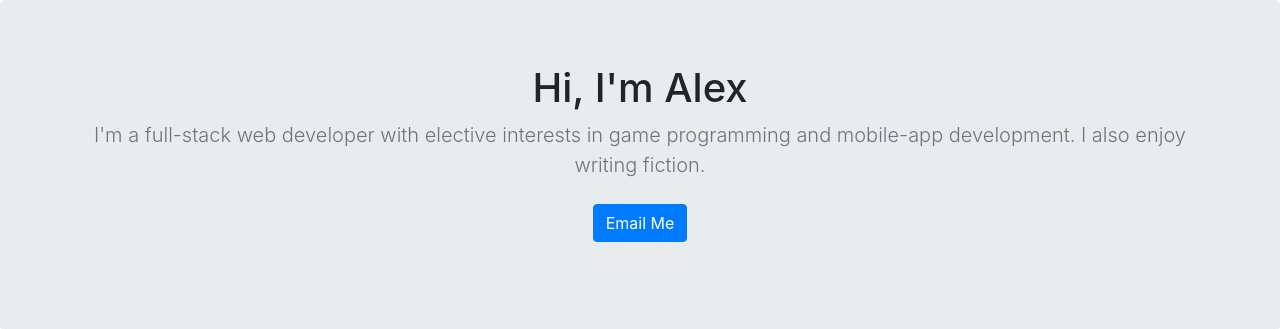
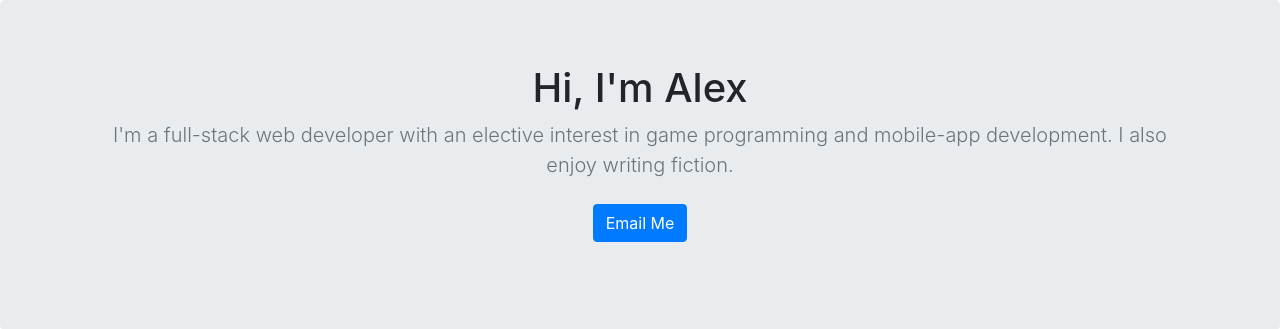
Before and after one commit to brno32/portfolio-site, a Django app: page / in a window 1280 px wide. Shown: the part 56-385 px from the top of the page. Run offline with Django 3.2, Linux system fonts and the light colour scheme; data comes from the database, SQL or seed files in the repository; some libraries are stand-ins or nearby versions.

Commit message:
finishes the welcome banner once and for all, for real this time

```diff
--- a/jobs/templates/jobs/home.html
+++ b/jobs/templates/jobs/home.html
@@ -5,7 +5,7 @@
     <div class="container">
       <h1 class="jumbotron-heading">Hi, I'm Alex</h1>
       <p class="lead text-muted">
-        I'm a full-stack web developer with elective interests in game
+        I'm a full-stack web developer with an elective interest in game
         programming and mobile-app development. I also enjoy
         writing fiction.
       </p>
```
